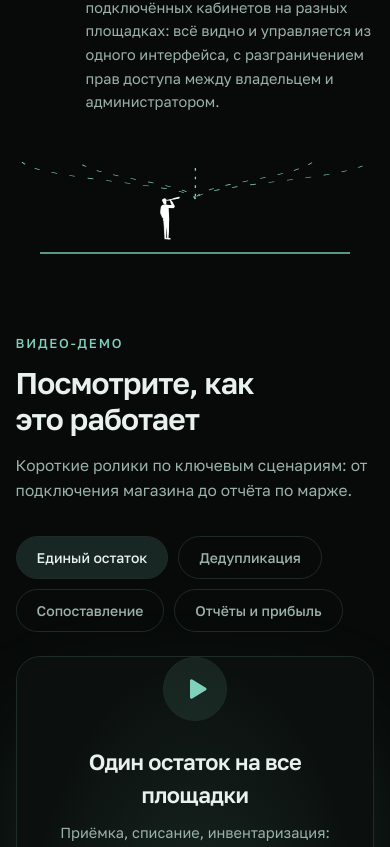
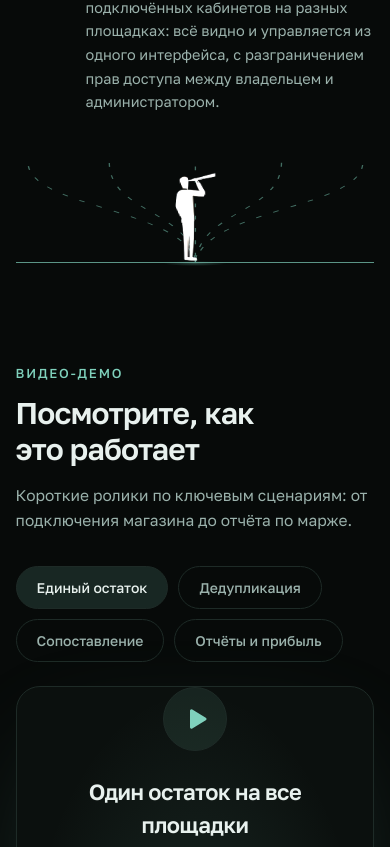
Before and after one commit to davidmkrtumyan1992-stack/focussrm-site, a Next.js app: page / in a window 390 px wide. Shown: the part 5617-6464 px from the top of the page. Built offline with nearby package versions, Linux system fonts and the light colour scheme.

Commit message:
Точные path-координаты веера для фигуры (Benefits) + новый мини-веер вокруг круга CRM (Modules) на мобильном

```diff
--- a/components/Benefits.tsx
+++ b/components/Benefits.tsx
@@ -82,28 +82,34 @@
             ))}
           </div>
 
-          <Reveal delay={0.2} className="relative mt-2 flex h-[110px] items-end justify-center lg:hidden">
-            <svg viewBox="0 0 300 130" preserveAspectRatio="none" className="absolute inset-x-0 top-0 h-[70px] w-full" aria-hidden>
-              <g fill="none" stroke="#7FD1BC" strokeWidth={1.1} strokeDasharray="5 11">
-                <path d="M150 70 C 150 40 20 34 5 0" style={{ animation: "fsDash 3s linear infinite" }} />
-                <path d="M150 70 C 150 40 70 32 52 0" style={{ animation: "fsDash 2.7s linear infinite" }} />
-                <path d="M150 70 L150 0" style={{ animation: "fsDash 2.2s linear infinite" }} />
-                <path d="M150 70 C 150 40 230 32 248 0" style={{ animation: "fsDash 2.9s linear infinite" }} />
-                <path d="M150 70 C 150 40 280 34 295 0" style={{ animation: "fsDash 3.2s linear infinite" }} />
+          <Reveal delay={0.2} className="relative mt-2 h-[140px] lg:hidden">
+            <svg viewBox="0 0 300 130" preserveAspectRatio="none" className="absolute inset-x-0 top-0 h-[100px] w-full" aria-hidden>
+              <g fill="none" stroke="#7FD1BC" strokeWidth={1.1} strokeOpacity={0.5}>
+                <path d="M10 0 C 10 60 140 60 150 130" strokeDasharray="5 11" style={{ animation: "fsDash 2.4s linear infinite" }} />
+                <path d="M78 0 C 78 66 145 62 150 130" strokeDasharray="5 11" style={{ animation: "fsDash 2.7s linear infinite" }} />
+                <path d="M150 0 L150 130" strokeDasharray="5 11" style={{ animation: "fsDash 2.2s linear infinite" }} />
+                <path d="M222 0 C 222 66 155 62 150 130" strokeDasharray="5 11" style={{ animation: "fsDash 3s linear infinite" }} />
+                <path d="M290 0 C 290 60 160 60 150 130" strokeDasharray="5 11" style={{ animation: "fsDash 3.3s linear infinite" }} />
               </g>
             </svg>
             <div
-              className="absolute inset-x-6 bottom-[18px] h-[1.2px]"
+              className="absolute inset-x-0 top-[100px] h-[1.2px]"
               style={{ background: "rgba(127,209,188,.7)" }}
             />
+            <div
+              className="absolute left-1/2 top-[100px] h-[5px] w-16 rounded-full"
+              style={{ transform: "translate(-50%, -1px)", background: "radial-gradient(closest-side, rgba(127,209,188,.28), rgba(127,209,188,0))" }}
+            />
+            <div className="absolute left-1/2 top-[100px] h-[92px] w-[44px] overflow-hidden" style={{ transform: "translate(-50%, -100%)" }}>
               <Image
                 src="/product/observer.png"
                 alt="Наблюдатель с подзорной трубой"
                 width={230}
                 height={480}
-              className="relative h-[92px] w-auto max-w-none"
+                className="absolute left-[-41px] top-[-31px] h-auto w-[230px] max-w-none"
                 style={{ filter: "invert(1) brightness(1.35)" }}
               />
+            </div>
           </Reveal>
 
           <Reveal delay={0.2} className="relative hidden min-h-[420px] self-stretch lg:block">
--- a/components/Modules.tsx
+++ b/components/Modules.tsx
@@ -115,7 +115,12 @@
               ))}
             </div>
 
-            <div className="flex items-center justify-center py-4 lg:row-span-6 lg:py-0">
+            <div className="flex flex-col items-center justify-center gap-1 py-4 lg:row-span-6 lg:py-0">
+              <svg viewBox="0 0 200 52" preserveAspectRatio="none" className="block h-[52px] w-[70%] lg:hidden" aria-hidden>
+                <path d="M28 0 C 28 30 100 22 100 52" fill="none" stroke="rgba(127,209,188,.4)" strokeWidth={1.4} strokeDasharray="5 11" style={{ animation: "fsDash 2.6s linear infinite" }} />
+                <path d="M100 0 L100 52" fill="none" stroke="rgba(127,209,188,.5)" strokeWidth={1.4} strokeDasharray="5 11" style={{ animation: "fsDash 2.2s linear infinite" }} />
+                <path d="M172 0 C 172 30 100 22 100 52" fill="none" stroke="rgba(127,209,188,.4)" strokeWidth={1.4} strokeDasharray="5 11" style={{ animation: "fsDash 3s linear infinite" }} />
+              </svg>
               <div
                 className="relative flex h-[160px] w-[160px] flex-col items-center justify-center gap-1.5 rounded-full lg:h-[196px] lg:w-[196px]"
                 style={{
@@ -133,6 +138,11 @@
                   FOCUSSRM
                 </span>
               </div>
+              <svg viewBox="0 0 200 52" preserveAspectRatio="none" className="block h-[52px] w-[70%] lg:hidden" aria-hidden>
+                <path d="M100 0 C 100 22 28 30 28 52" fill="none" stroke="rgba(127,209,188,.4)" strokeWidth={1.4} strokeDasharray="5 11" style={{ animation: "fsDash 2.6s linear infinite" }} />
+                <path d="M100 0 L100 52" fill="none" stroke="rgba(127,209,188,.5)" strokeWidth={1.4} strokeDasharray="5 11" style={{ animation: "fsDash 2.2s linear infinite" }} />
+                <path d="M100 0 C 100 22 172 30 172 52" fill="none" stroke="rgba(127,209,188,.4)" strokeWidth={1.4} strokeDasharray="5 11" style={{ animation: "fsDash 3s linear infinite" }} />
+              </svg>
             </div>
 
             <div className="contents lg:grid lg:row-span-6 lg:grid-rows-subgrid">
```
Lines whose indentation alone changed are shown as unchanged.
